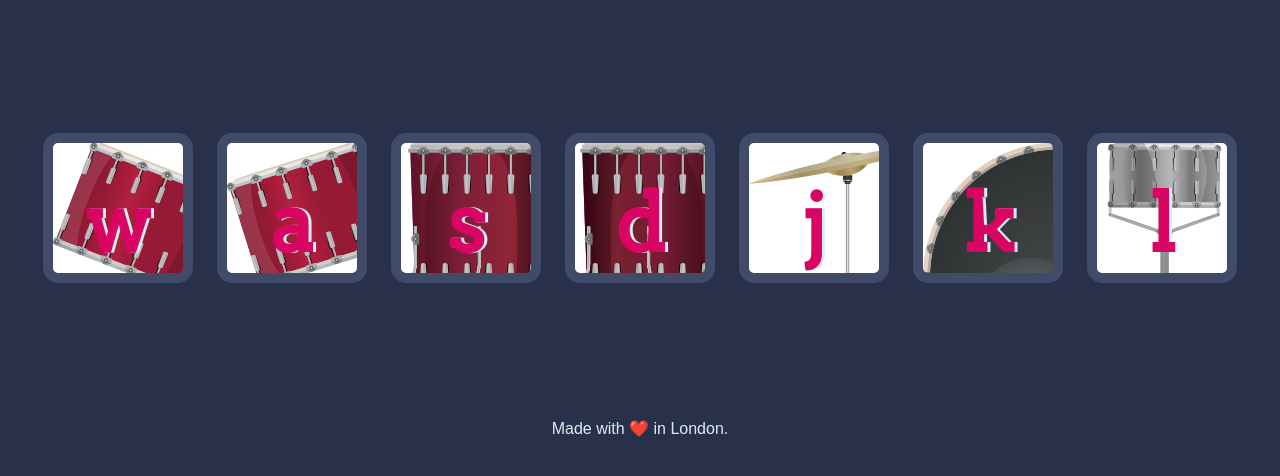
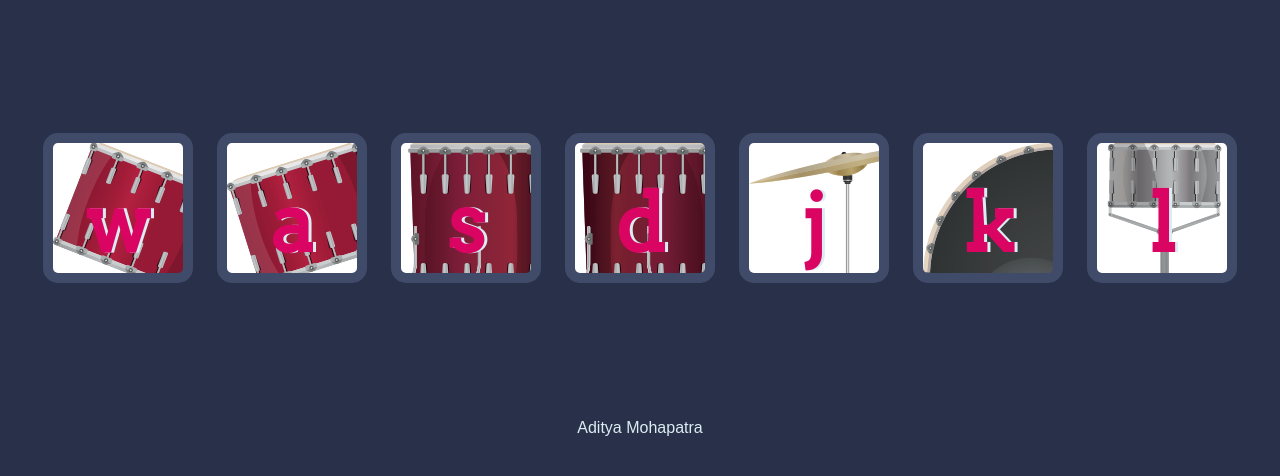
Before and after one commit to Adityakutru/DrumKit, a plain HTML site: page index.html in a window 1280 px wide. Shown: the part 156-632 px from the top of the page. Drawn offline with Linux system fonts and the light colour scheme.

Commit message:
Update index.html

```diff
--- a/index.html
+++ b/index.html
@@ -23,7 +23,7 @@
 
 
   <footer>
-    Made with ❤️ in London.
+    Aditya Mohapatra
   </footer>
   <script src="index.js"></script>
 </body>
```
